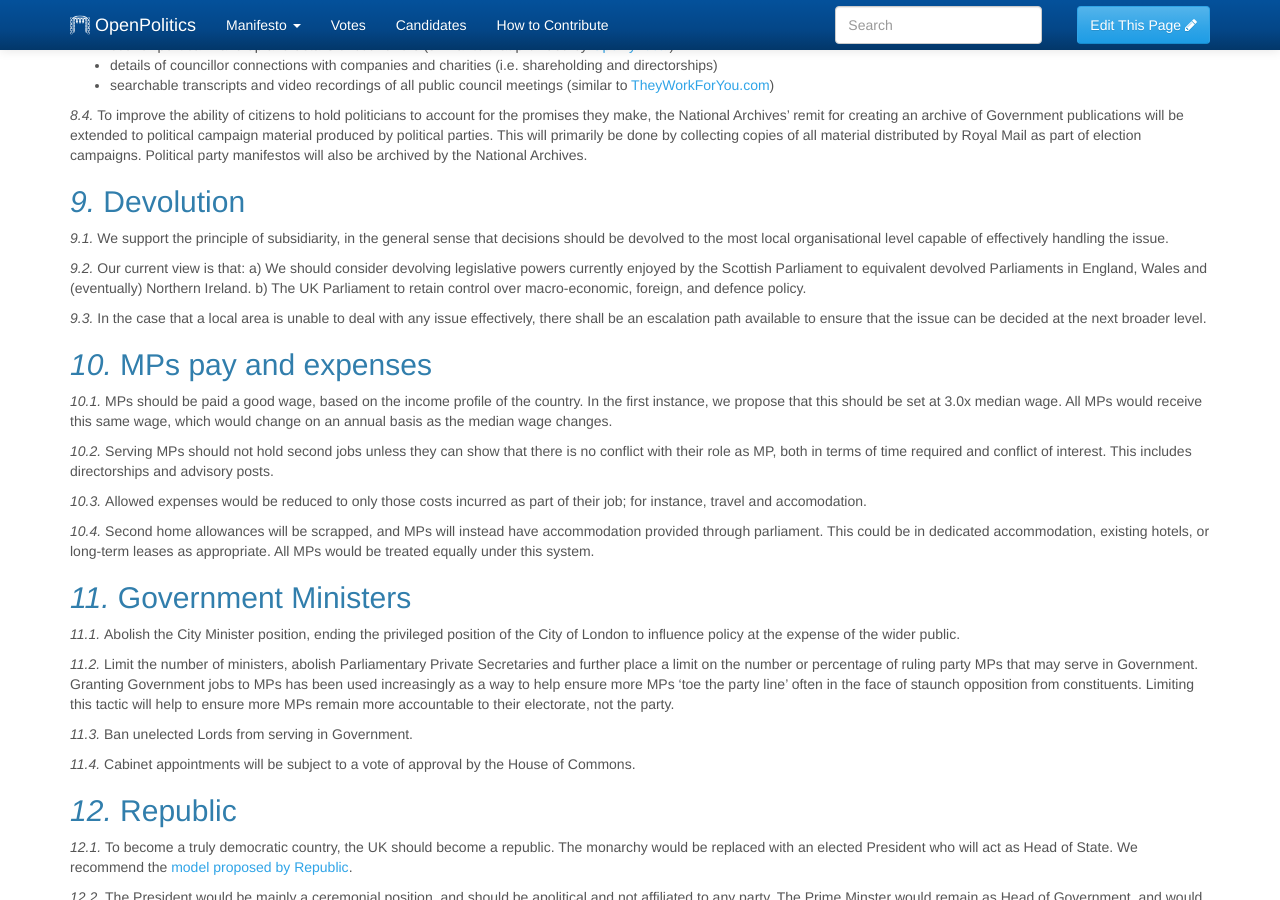
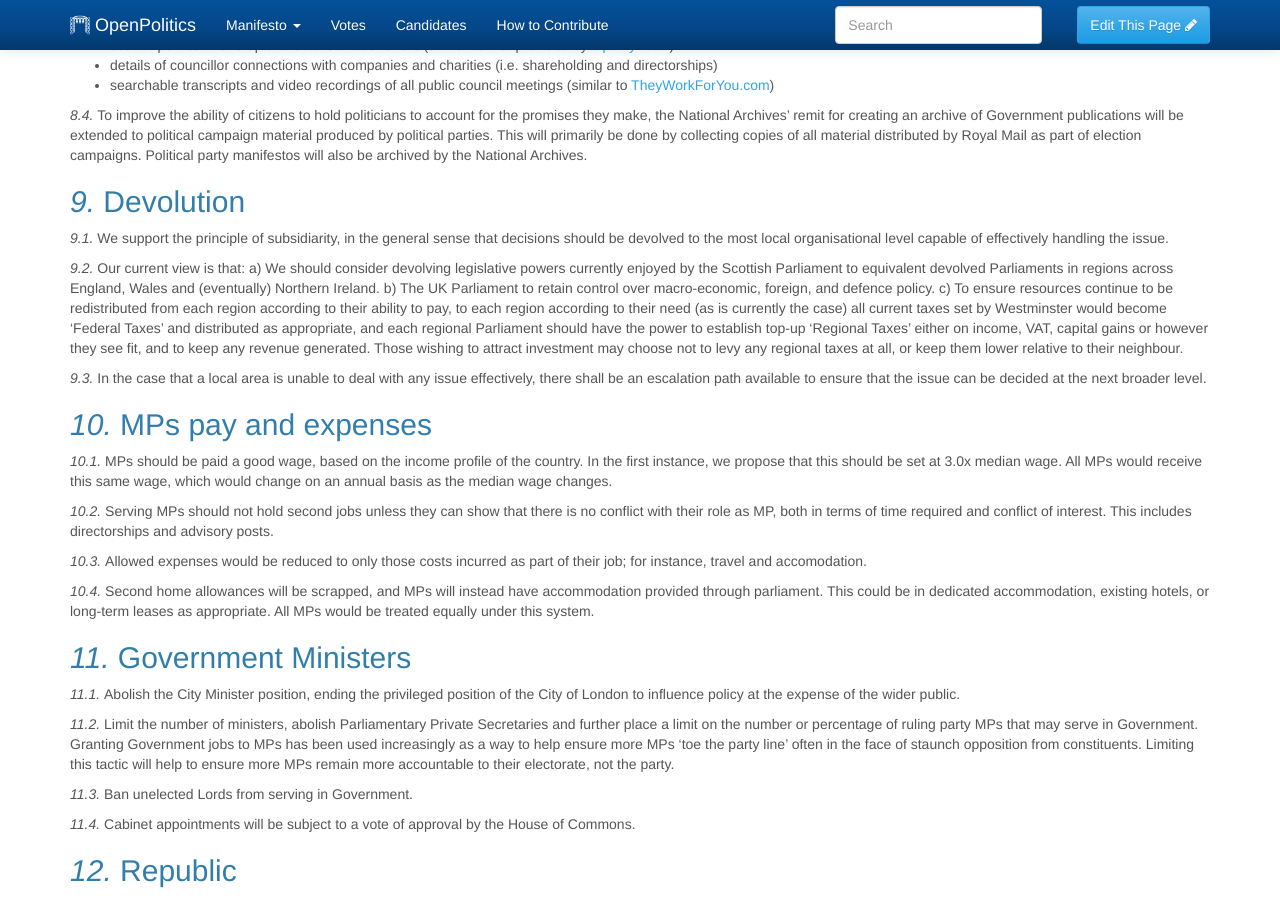
Before and after one commit to openpolitics/manifesto, a Jekyll site: the page built from manifesto/democracy.md, in a window 1280 px wide and 900 px high, scrolled down 1499 px. Built offline with Jekyll 4.4.1, drawn with Linux system fonts in a browser that asks for light colours.

Commit message:
Federalist Tax Regime
How to ensure, with equally devolved powers, the wealthy South doesn't keep hold of all the revenues their taxes generate.

```diff
--- a/manifesto/democracy.md
+++ b/manifesto/democracy.md
@@ -75,8 +75,9 @@ To improve the ability of citizens to hold politicians to account for the promis
 We support the principle of subsidiarity, in the general sense that decisions should be devolved to the most local organisational level capable of effectively handling the issue.
 
 Our current view is that:
-a) We should consider devolving legislative powers currently enjoyed by the Scottish Parliament to equivalent devolved Parliaments in England, Wales and (eventually) Northern Ireland.
+a) We should consider devolving legislative powers currently enjoyed by the Scottish Parliament to equivalent devolved Parliaments in regions across England, Wales and (eventually) Northern Ireland.
 b) The UK Parliament to retain control over macro-economic, foreign, and defence policy.
+c) To ensure resources continue to be redistributed from each region according to their ability to pay, to each region according to their need (as is currently the case) all current taxes set by Westminster would become 'Federal Taxes' and distributed as appropriate, and each regional Parliament should have the power to establish top-up 'Regional Taxes' either on income, VAT, capital gains or however they see fit, and to keep any revenue generated. Those wishing to attract investment may choose not to levy any regional taxes at all, or keep them lower relative to their neighbour.
 
 In the case that a local area is unable to deal with any issue effectively, there shall be an escalation path available to ensure that the issue can be decided at the next broader level.
 
```
